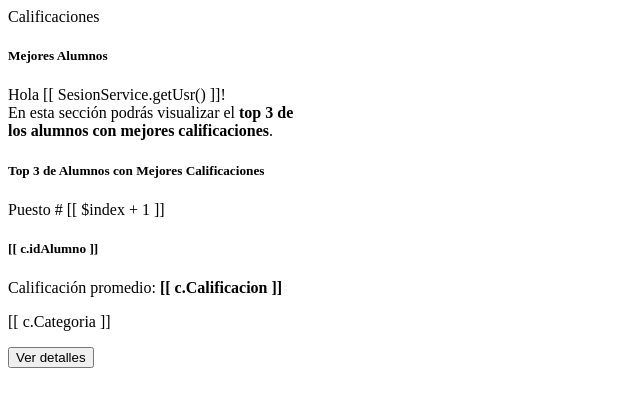
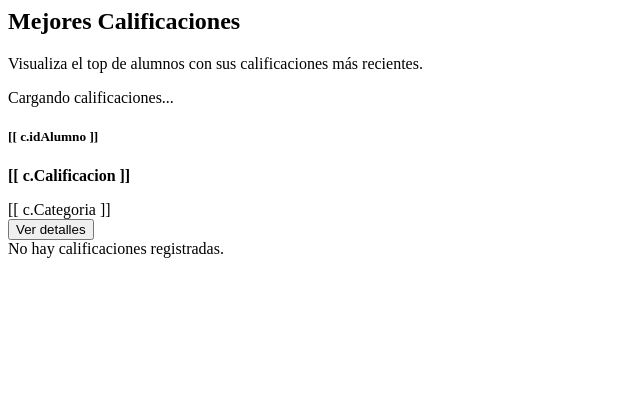
Before and after one commit to SofiaRan74/practica3, a Flask app: page /calificaciones in a window 1280 px wide. Shown: the top 407 px of the page, without its empty margins (0-640 px from the left). Run offline with Flask 3, Linux system fonts and the light colour scheme.

Commit message:
Update calificaciones.html

```diff
--- a/templates/calificaciones.html
+++ b/templates/calificaciones.html
@@ -1,58 +1,42 @@
-<!-- Tarjeta principal -->
-<div class="card text-bg-primary mb-3" style="max-width: 18rem;">
-  <div class="card-header">Calificaciones</div>
-  <div class="card-body">
-    <h5 class="card-title">
-      <i class="bi bi-trophy-fill"></i> Mejores Alumnos
-    </h5>
-    <p class="card-text">
-      Hola [[ SesionService.getUsr() ]]!<br>
-      En esta sección podrás visualizar el
-      <strong>top 3 de los alumnos con mejores calificaciones</strong>.
-    </p>
-  </div>
+<div class="container py-4" ng-controller="CalificacionesCtrl">
+  <!-- ENCABEZADO -->
+  <div class="text-center mb-4">
+    <h2 class="fw-bold text-primary">
+      <i class="bi bi-trophy-fill"></i> Mejores Calificaciones
+    </h2>
+    <p class="text-muted">Visualiza el top de alumnos con sus calificaciones más recientes.</p>
   </div>
 
-<!-- Contenedor principal -->
-<div class="row" ng-controller="CalificacionesCtrl">
-  <div class="col-12">
-    <div class="shadow shadow-lg p-3 mb-2 bg-body rounded">
-      <h5>Top 3 de Alumnos con Mejores Calificaciones</h5>
+  <!-- SPINNER DE CARGA -->
+  <div class="text-center my-5" ng-if="!calificaciones.length">
+    <div class="spinner-border text-primary" role="status"></div>
+    <p class="mt-3 text-secondary">Cargando calificaciones...</p>
+  </div>
 
-      <div class="row">
-        <!-- Repetición dinámica de alumnos -->
-        <div
-          class="col-12 col-sm-6 col-md-4"
-          ng-repeat="c in calificaciones | orderBy:'-Calificacion' | limitTo:3"
-        >
-          <div class="card text-bg-primary mb-3 h-100">
-            <div class="card-header text-center fw-bold">
-              Puesto # [[ $index + 1 ]]
-            </div>
+  <!-- LISTA DE CALIFICACIONES -->
+  <div class="row g-4" ng-if="calificaciones.length">
+    <div class="col-12 col-sm-6 col-md-4 col-lg-3" ng-repeat="c in calificaciones">
+      <div class="card shadow-sm h-100 border-0">
         <div class="card-body text-center">
-              <h5 class="card-title">
+          <h5 class="card-title mb-2 text-primary">
             <i class="bi bi-person-circle"></i> [[ c.idAlumno ]]
           </h5>
-              <p class="card-text">
-                Calificación promedio:
+          <p class="card-text fs-5">
             <strong>[[ c.Calificacion ]]</strong>
           </p>
-              <p class="card-text small text-light opacity-75">
-                [[ c.Categoria ]]
-              </p>
+          <span class="badge bg-secondary">[[ c.Categoria ]]</span>
         </div>
-            <div class="card-footer text-center bg-transparent">
-              <button
-                class="btn btn-sm btn-outline-light"
-                ng-click="verDetalles(c)"
-              >
+        <div class="card-footer text-center bg-light border-0">
+          <button class="btn btn-outline-primary btn-sm" ng-click="verDetalles(c)">
             <i class="bi bi-info-circle"></i> Ver detalles
           </button>
         </div>
       </div>
     </div>
-        <!-- Fin ng-repeat -->
+  </div>
+
+  <!-- MENSAJE SI NO HAY DATOS -->
+  <div class="alert alert-warning text-center mt-5" ng-if="calificaciones.length === 0 && !loading">
+    <i class="bi bi-exclamation-circle"></i> No hay calificaciones registradas.
   </div>
 </div>
-  </div>
-</div>
```
Lines whose indentation alone changed are shown as unchanged.
